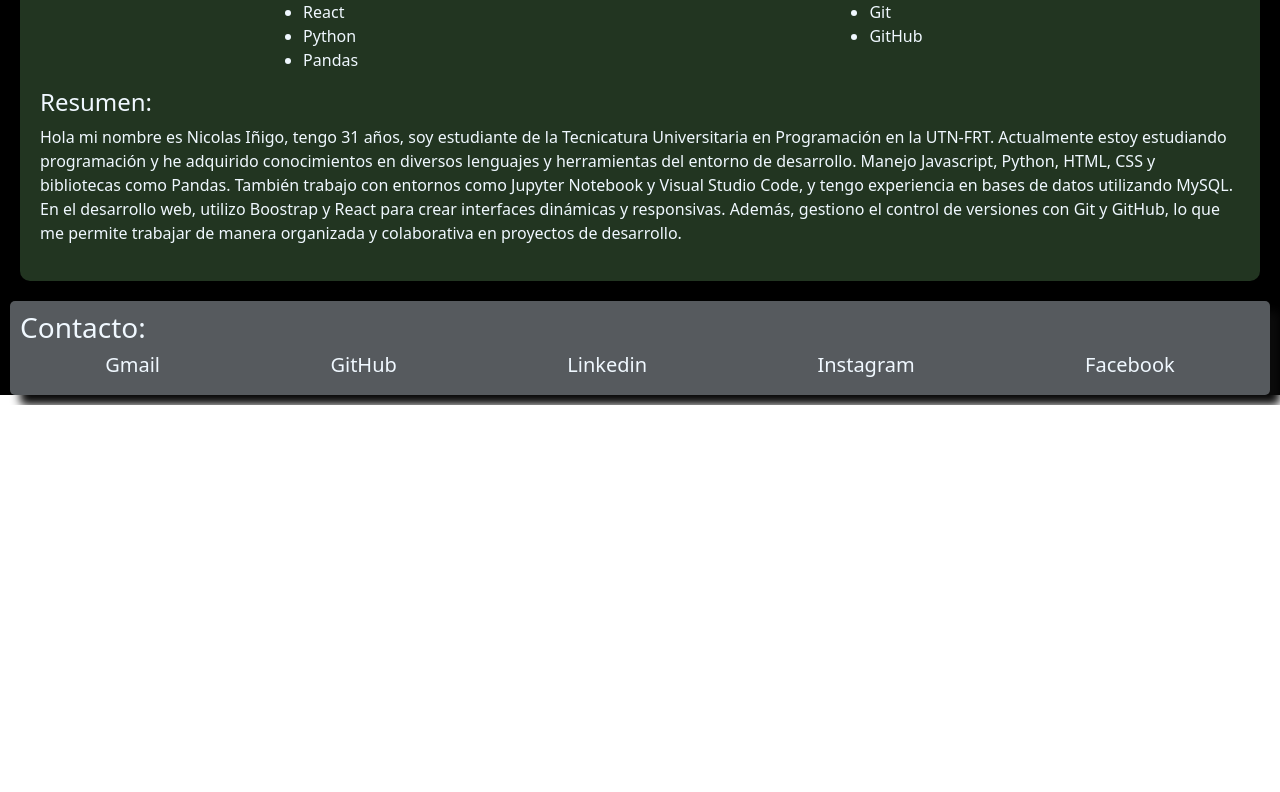
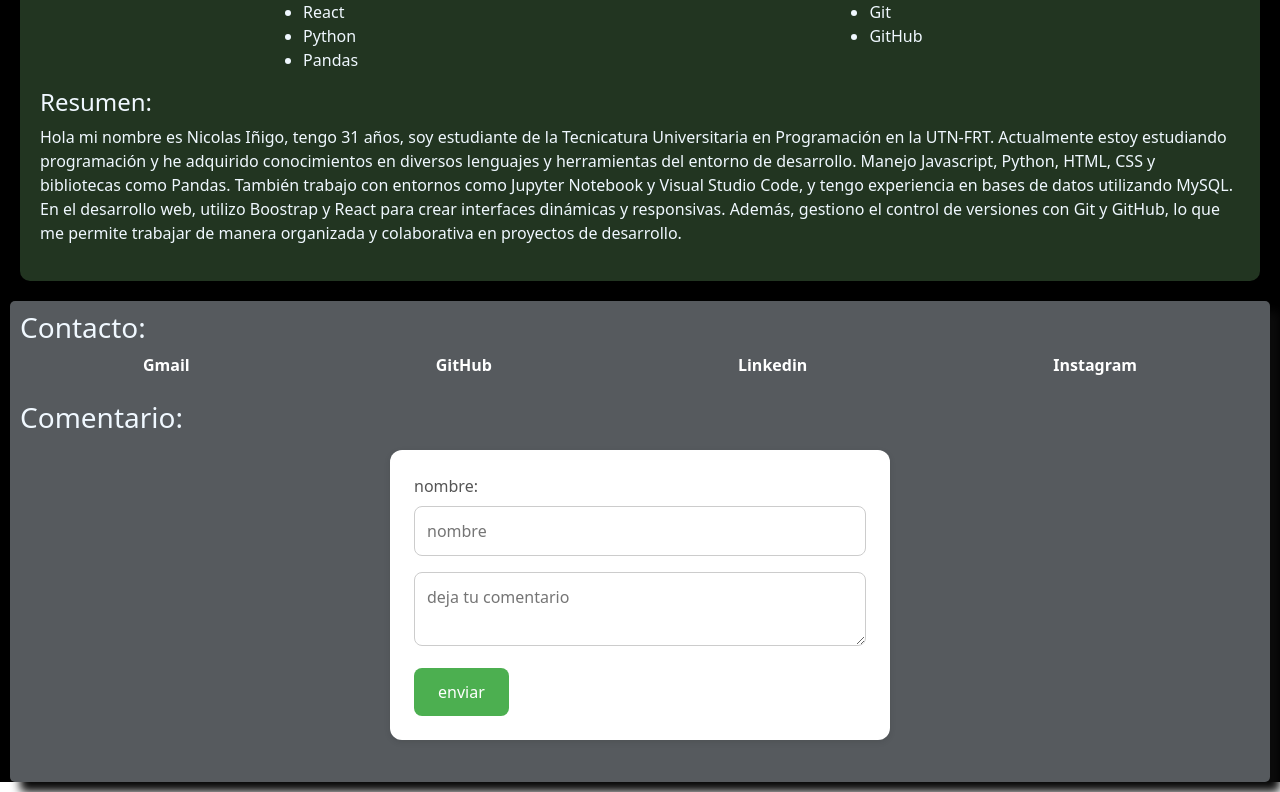
Before and after one commit to nicolasinigo/porfolioWeb, a React (Vite) app: page / in a window 1280 px wide. Shown: the part 398-1190 px from the top of the page. Before the commit the page ends 803 px from the top, so only its background shows below. Built offline with nearby package versions, Linux system fonts and the light colour scheme.

Commit message:
se agrego el formulario para dejar comentarios

```diff
--- a/src/CSS/Footer.css
+++ b/src/CSS/Footer.css
@@ -1,4 +1,4 @@
-.footer{
+.footer {
   background-color: rgb(86, 90, 94);
   color: aliceblue;
   padding: 10px;
@@ -7,7 +7,82 @@
   border-radius: 5px;
 }
 
-.footerData{
+.footerData {
   display: flex;
-    justify-content:space-around;
+  justify-content: space-around;
 }
+
+.enlace {
+  text-decoration: none;
+  color: white;
+  font-weight: bold;
+}
+
+.formulario {
+  background-color: #fff;
+  padding: 1.5rem;
+  border-radius: 12px;
+  box-shadow: 0 2px 6px rgba(0, 0, 0, 0.1);
+  margin-top: 1rem;
+  max-width: 500px;
+  margin-left: auto;
+  margin-right: auto;
+}
+
+.formulario label {
+  display: block;
+  margin-bottom: 0.5rem;
+  color: #555;
+  font-weight: 500;
+}
+
+.formulario input[type="text"],
+.formulario textarea {
+  width: 100%;
+  padding: 0.75rem;
+  margin-bottom: 1rem;
+  border: 1px solid #ccc;
+  border-radius: 8px;
+  font-size: 1rem;
+  resize: vertical;
+}
+
+.formulario input[type="submit"] {
+  background-color: #4caf50;
+  color: white;
+  padding: 0.75rem 1.5rem;
+  border: none;
+  border-radius: 8px;
+  font-size: 1rem;
+  cursor: pointer;
+  transition: background-color 0.2s ease;
+}
+
+.formulario input[type="submit"]:hover {
+  background-color: #45a049;
+}
+
+.footer ul {
+  list-style-type: none;
+  padding: 0;
+  margin-top: 2rem;
+}
+
+.footer ul li {
+  background-color: #fff;
+  border: 1px solid #eee;
+  border-radius: 8px;
+  padding: 1rem;
+  margin-bottom: 1rem;
+  box-shadow: 0 1px 3px rgba(0, 0, 0, 0.05);
+}
+
+.footer ul h5 {
+  margin: 0 0 0.5rem 0;
+  color: #222;
+}
+
+.footer ul p {
+  margin: 0;
+  color: #444;
+}
--- a/src/CSS/Main.css
+++ b/src/CSS/Main.css
@@ -22,7 +22,6 @@
 }
 
 .foto {
-  width: 10%;
   border-radius: 5px;
 }
 
--- a/src/components/Footer.jsx
+++ b/src/components/Footer.jsx
@@ -1,17 +1,83 @@
 import React from "react";
+import { useState } from "react";
 import "../CSS/Footer.css";
 
 const Footer = ({ datos }) => {
+  let initialValue = {
+    nombre: "",
+    comentario: "",
+  };
+
+  const [user, setUser] = useState(initialValue);
+  const [usuarios, setUsuarios] = useState([]);
+
+  const handleChange = (e) => {
+    const { name, value } = e.target;
+
+    setUser({ ...user, [name]: value });
+  };
+
+
+  const handleSubmit = (e) => {
+    e.preventDefault();
+
+    if (!user.nombre.trim() || !user.comentario.trim()) {
+      alert("Por favor, completá ambos campos.");
+      return;
+    }
+
+    setUsuarios([ ...usuarios, user ]);
+    setUser(initialValue);
+  };
+
   return (
     <div className="footer">
       <h3>Contacto:</h3>
       <div className="footerData">
-        <h5>Gmail</h5>
-        <h5>GitHub</h5>
-        <h5>Linkedin</h5>
-        <h5>Instagram</h5>
-        <h5>Facebook</h5>
+        <a className="enlace" href="mailto:ninigo93@gmail.com" target="_blank" rel="noopener noreferrer">
+          Gmail
+        </a>
+        <a className="enlace" href="https://github.com/nicolasinigo" target="_blank" rel="noopener noreferrer">
+          GitHub
+        </a>
+        <a className="enlace" href="https://www.linkedin.com/in/nicol%C3%A1s-alejandro-i%C3%B1igo-1a5b91239" target="_blank" rel="noopener noreferrer">
+          Linkedin
+        </a>
+        <a className="enlace" href="https://www.instagram.com/nicoo_inigo" target="_blank" rel="noopener noreferrer">
+          Instagram
+        </a>
       </div>
+      <br />
+      <h3>Comentario:</h3>
+      <form className="formulario" onSubmit={handleSubmit}>
+        <label htmlFor="nombre">nombre:</label>
+        <input
+          type="text"
+          id="nombre"
+          name="nombre"
+          placeholder="nombre"
+          value={user.nombre}
+          onChange={handleChange}
+        />
+        <br />
+        <textarea
+          id="nombre"
+          name="comentario"
+          placeholder="deja tu comentario"
+          value={user.comentario}
+          onChange={handleChange}
+        ></textarea>
+        <br />
+        <input type="submit" value="enviar" />
+      </form>
+      <ul>
+        {usuarios.map((item, index) => (
+          <li key={index}>
+            <h5>{item.nombre}:</h5>
+            <p>{item.comentario}</p>
+          </li>
+        ))}
+      </ul>
     </div>
   );
 };
```
Lines whose indentation alone changed are shown as unchanged.
